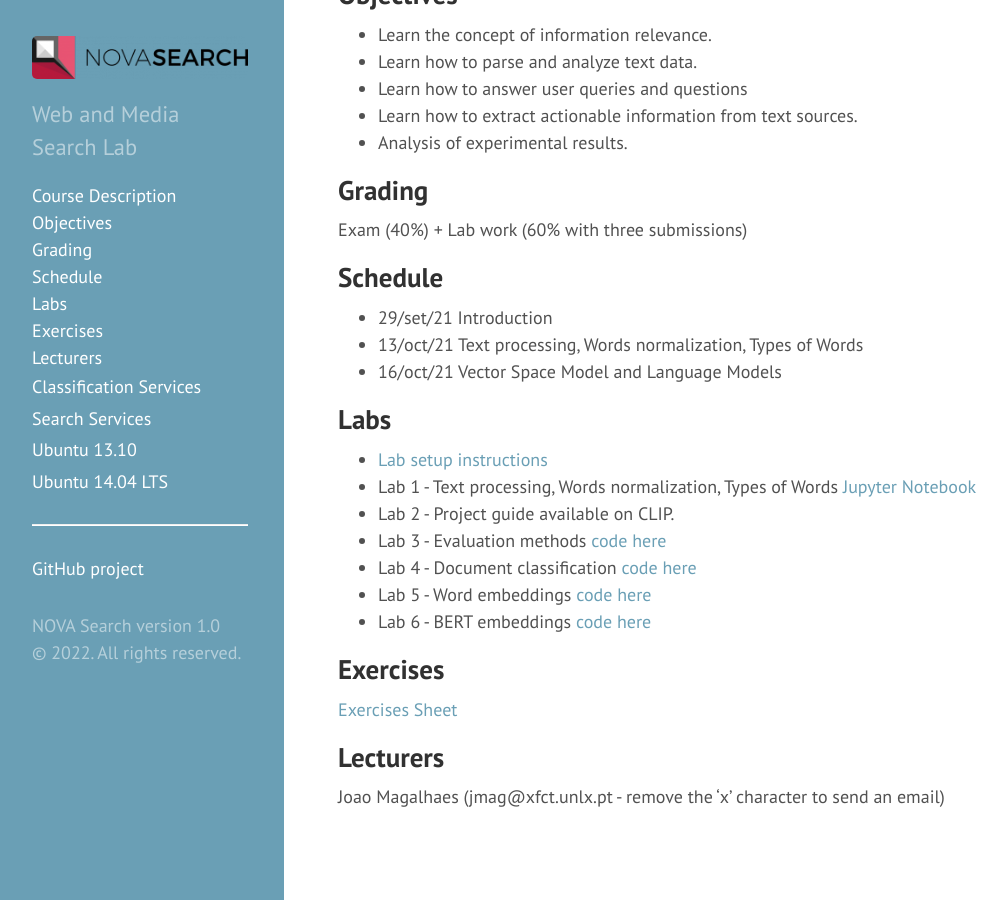
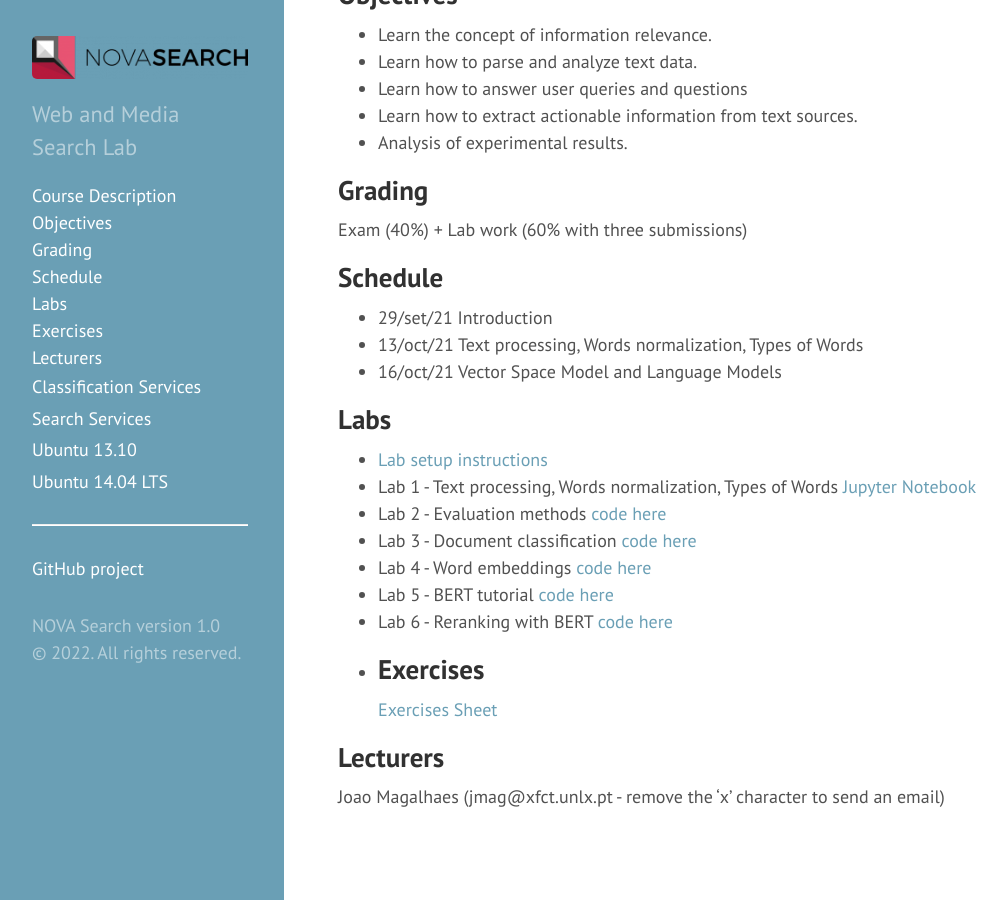
Before and after one commit to novasearch/wiki.novasearch.org, a Jekyll site: the page built from wiki/IR_NLP_2021.md, in a window 1280 px wide and 900 px high, scrolled down 560 px. Shown: the whole window, without its empty margins (4-1011 px from the left). Built offline with Jekyll 4.4.1, drawn with Linux system fonts in a browser that asks for light colours.

Commit message:
Update IR_NLP_2021.md

```diff
--- a/wiki/IR_NLP_2021.md
+++ b/wiki/IR_NLP_2021.md
@@ -29,12 +29,12 @@
 ## Labs
  - [Lab setup instructions](/wiki/IR_NLP_lab_setup)
  - Lab 1 - Text processing, Words normalization, Types of Words [Jupyter Notebook](/assets/files/2021labs/basic_text_processing.ipynb)
- - Lab 2 - Project guide available on CLIP.
- - Lab 3 - Evaluation methods [code here](/assets/files/2021labs/eval.zip)
- - Lab 4 - Document classification [code here](/assets/files/2021labs/Sentiment_classification_scikit_learn.ipynb)
- - Lab 5 - Word embeddings [code here](/assets/files/2021labs/word_embeddings.ipynb)
- - Lab 6 - BERT embeddings [code here](/assets/files/2021labs/bert_tutorial.ipynb)
-
+ - Lab 2 - Evaluation methods [code here](/assets/files/2021labs/eval.zip)
+ - Lab 3 - Document classification [code here](/assets/files/2021labs/Sentiment_classification_scikit_learn.ipynb)
+ - Lab 4 - Word embeddings [code here](/assets/files/2021labs/word_embeddings.ipynb)
+ - Lab 5 - BERT tutorial [code here](/assets/files/2021labs/bert_tutorial.ipynb)
+ - Lab 6 - Reranking with BERT [code here](/assets/files/2021labs/bert_reranking.ipynb)
+ -
 ## Exercises
 [Exercises Sheet](/assets/files/Exercises.pdf)
 
```
